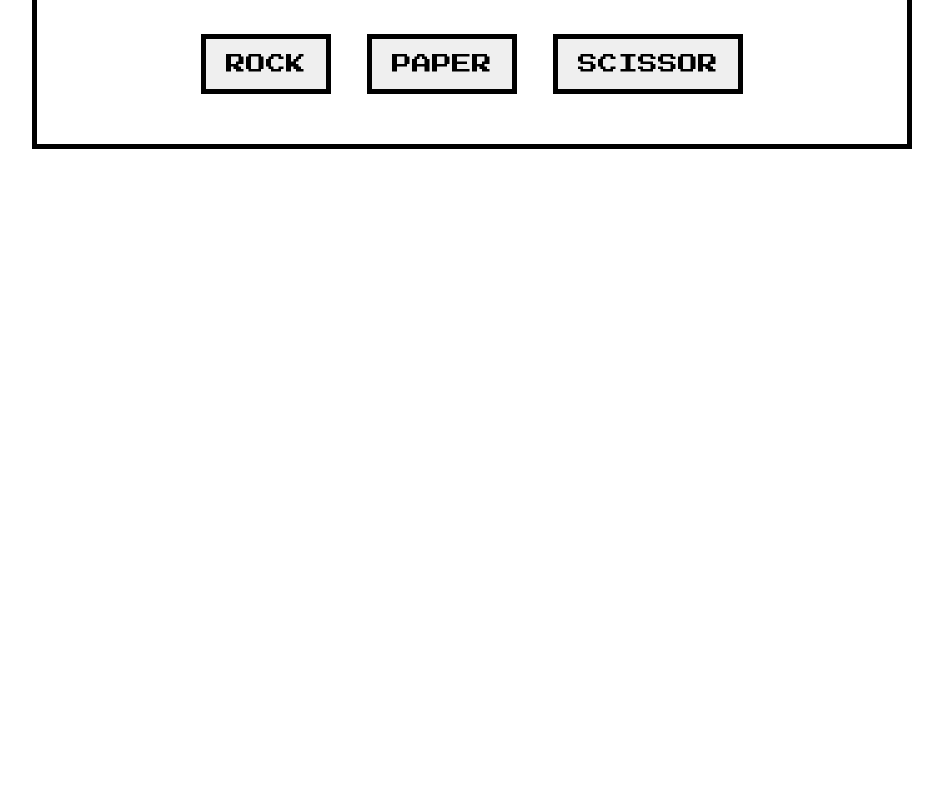
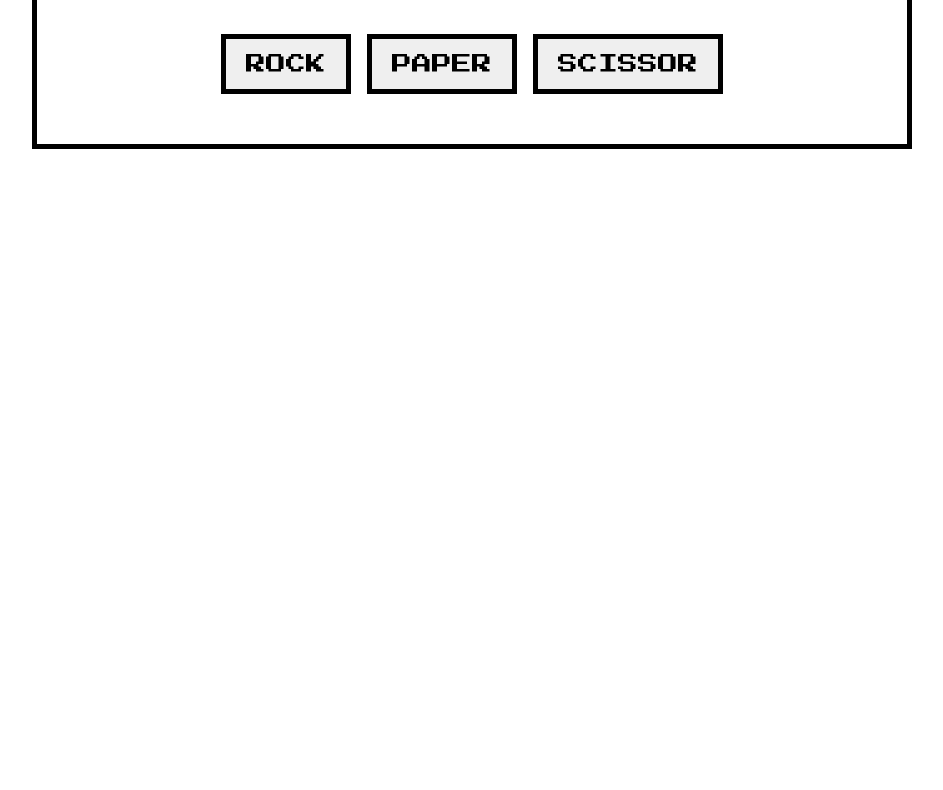
Before and after one commit to miawithcode/rock-paper-scissors-game, a plain HTML site: page index.html in a window 1280 px wide. Shown: the part 397-1187 px from the top of the page, without its empty margins (168-1111 px from the left). Drawn offline with Linux system fonts and the light colour scheme.

Commit message:
adjust style

```diff
--- a/index.css
+++ b/index.css
@@ -39,10 +39,6 @@
     cursor: pointer;
 }
 
-.choiceBtn:not(:last-child){
-    margin-right: 20px;
-}
-
 .choiceBtn:hover,
 .choiceBtn:focus{
     background-color: #000000;
```
